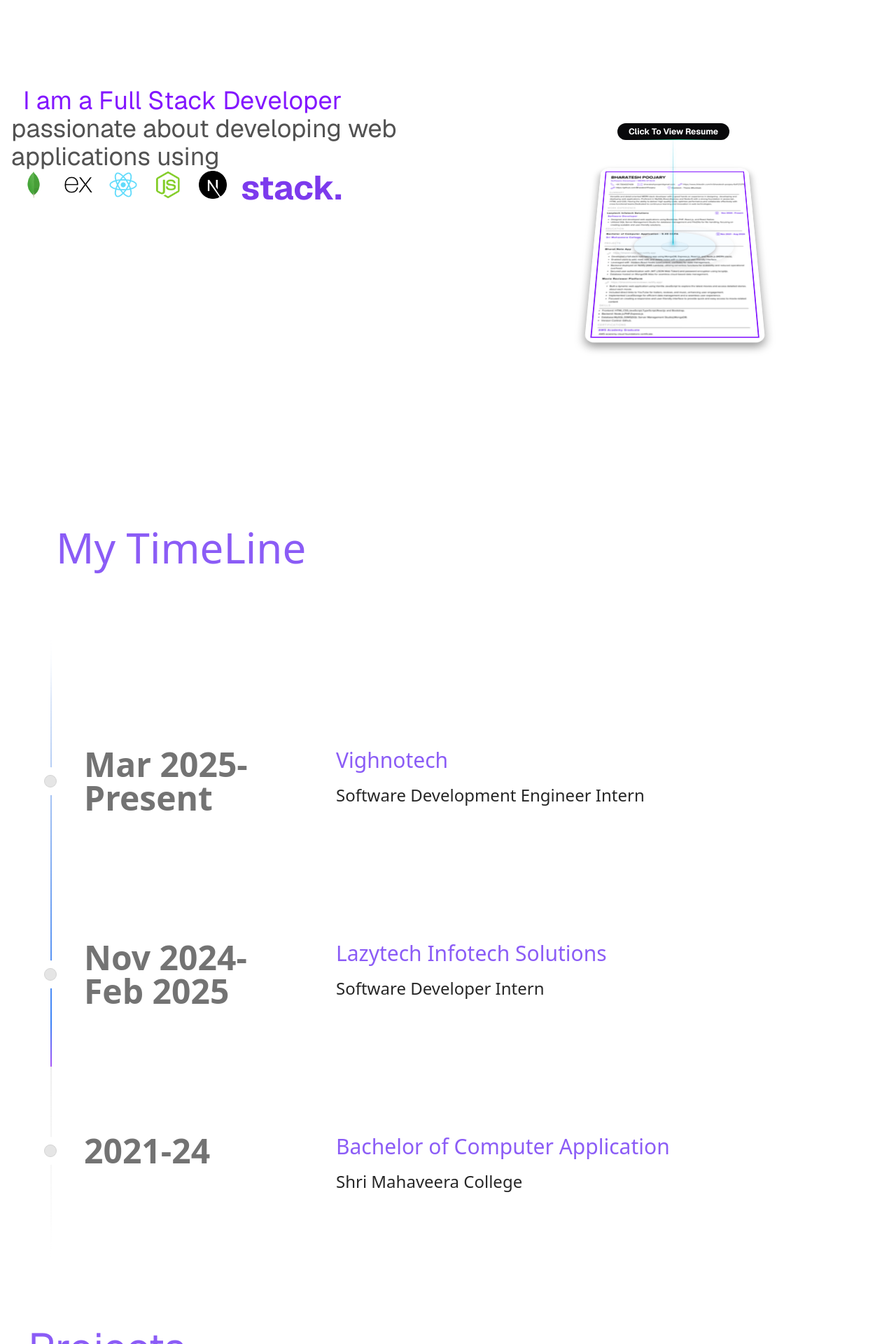
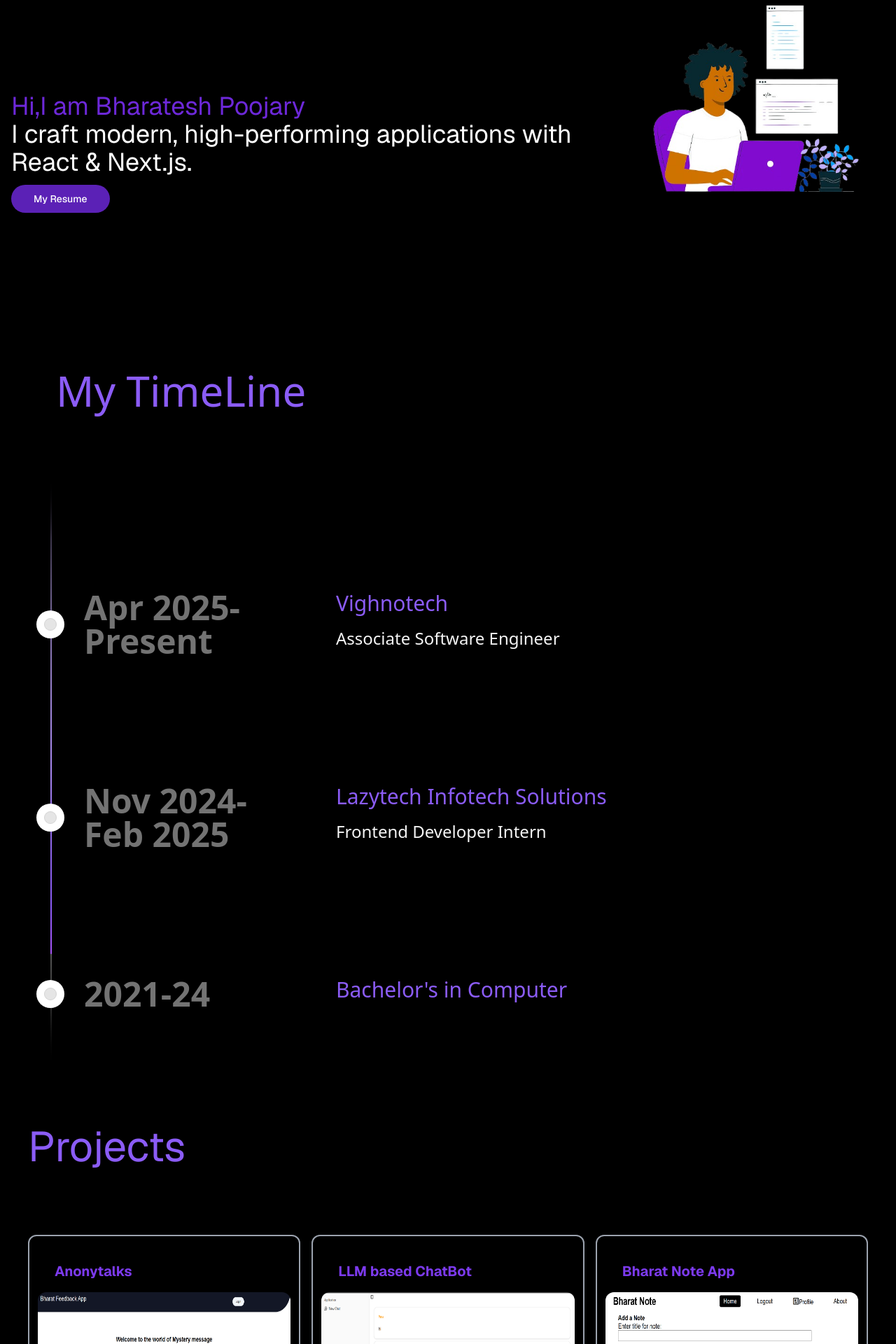
Before and after one commit to BharateshPoojary/portfolio, a Next.js app: page / in a window 1280 px wide. Shown: the part 820-2740 px from the top of the page at 70% size. Built offline with nearby package versions, Linux system fonts and the light colour scheme; no server answers.

Commit message:
contact and last footer remaining

```diff
--- a/src/components/layout/Contact.tsx
+++ b/src/components/layout/Contact.tsx
@@ -90,9 +90,8 @@ const Contact = () => {
 
   return (
     <section
-      className={`min-h-screen  ${
-        CurrentTheme === "dark" ? "bg-dark " : "bg-white"
-      }`}
+      className={`min-h-screen  ${CurrentTheme === "dark" ? "bg-dark " : "bg-white"
+        }`}
     >
       <div className="max-w-7xl mx-auto py-20 px-4 md:px-8 lg:px-10">
         {/* Header Section */}
@@ -102,7 +101,7 @@ const Contact = () => {
             Get In Touch
           </div>
 
-          <h2 className="text-4xl md:text-6xl lg:text-7xl font-bold mb-6 bg-gradient-to-r from-violet-600 via-purple-600 to-blue-600 bg-clip-text text-transparent">
+          <h2 className="text-4xl md:text-6xl lg:text-7xl font-bold mb-6 bg-gradient-to-r from-violet-600 via-purple-600 to-violet-600 bg-clip-text text-transparent">
             Contact
           </h2>
 
@@ -155,12 +154,12 @@ const Contact = () => {
         {/* Contact Form Section */}
         <div className="max-w-2xl  mx-auto">
           <BackgroundGradient className="rounded-[22px] ">
-            <Card className="shadow-2xl border-0 w-full">
+            <Card className="shadow-2xl border-0 w-full bg-black">
               <CardHeader className="text-center pb-8 ">
                 <div className="mx-auto w-12 h-12 bg-gradient-to-r from-violet-500 to-purple-600 rounded-full flex items-center justify-center mb-4">
                   <Mail className="w-6 h-6 text-white" />
                 </div>
-                <CardTitle className="text-2xl font-bold">
+                <CardTitle className="text-2xl font-bold text-white">
                   Send me a message
                 </CardTitle>
                 <p className="text-muted-foreground">
--- a/src/components/layout/Footer.tsx
+++ b/src/components/layout/Footer.tsx
@@ -7,14 +7,13 @@ const Footer = () => {
   return (
     <div>
       <footer
-        className={`${
-          CurrentTheme === "dark" ? "bg-dark " : "bg-white"
-        } rounded-lg  m-4`}
+        className={`${CurrentTheme === "dark" ? "bg-dark " : "bg-white"
+          } rounded-lg  m-4`}
       >
         <div className="w-full max-w-screen-xl mx-auto p-4 md:py-8">
           <hr className="my-6 border-violet-700 sm:mx-auto dark:border-gray-700 lg:my-8" />
 
-          <span className="block text-lg text-gray-500 text-center dark:text-gray-400">
+          <span className="block text-lg text-white text-center dark:text-gray-400">
             <span>
               © 2025 &nbsp;
               <Link
--- a/src/components/layout/GradientCards.tsx
+++ b/src/components/layout/GradientCards.tsx
@@ -1,18 +1,23 @@
 "use client";
-import React from "react";
+import React, { useState } from "react";
 import { BackgroundGradient } from "../ui/background-gradient";
 import Image from "next/image";
 import Link from "next/link";
 import { Github } from "lucide-react";
 import { AnimatedTooltip } from "../ui/animated-tooltip";
 import { useToggleThemeStore } from "@/store/sidebarStore";
+import { Card, CardContent, CardFooter, CardHeader } from "../ui/card";
+import { Span } from "next/dist/trace";
 const GradientCards = () => {
   const { CurrentTheme } = useToggleThemeStore();
+  const [expanded, setExpanded] = useState<{ [key: number]: boolean }>({})
   const expressImageSrc =
     CurrentTheme === "dark" ? "/Express-white.png" : "/Express.png";
   const nextjsImageSrc =
     CurrentTheme === "dark" ? "/nextjs-white.png" : "/Next.js.png";
-
+  const toggleExpanded = (id: number) => {
+    setExpanded(prev => ({ ...prev, [id]: !prev[id] }))
+  }
   interface TechStack {
     id: number;
     name: string;
@@ -65,24 +70,24 @@ const GradientCards = () => {
       demoLink: "https://pdf-summarizer.anonytalks.co.in",
       githubLink: "https://github.com/BharateshPoojary/llm-model",
     },
-    {
-      id: 3,
-      title: "My Portfolio",
-      src: "/bharat-portfolio.png",
-      alt: "my Portfolio",
-      description: `Built with Next.js, TypeScript, Tailwind CSS, and Aceternity UI, this portfolio is a showcase of my skills in full-stack development using the MERN stack. It features a sleek, responsive design with smooth UI interactions, highlighting my expertise in React, Node.js, Express, and MongoDB. I have also used Resend for sending the messages of users. `,
-      majorConcepts: "TypeScript, Next.js and libraries like Aceternity UI",
-      techStacks: [
-        { id: 1, name: "Next.js", image: nextjsImageSrc },
-        { id: 2, name: "Typescript", image: "/TypeScript.png" },
-        { id: 3, name: "Tailwind", image: "/TailwindCSS.png" },
-        { id: 4, name: "Aceternity", image: "/Aceternity.png" },
-        { id: 5, name: "zustand", image: "/zustand.png" },
-        { id: 6, name: "Resend", image: "/Resend.jpg" },
-      ],
-      demoLink: "https://bharatesh-portfolio.vercel.app/",
-      githubLink: "https://github.com/BharateshPoojary/portfolio",
-    },
+    // {
+    //   id: 3,
+    //   title: "My Portfolio",
+    //   src: "/bharat-portfolio.png",
+    //   alt: "my Portfolio",
+    //   description: `Built with Next.js, TypeScript, Tailwind CSS, and Aceternity UI, this portfolio is a showcase of my skills in full-stack development using the MERN stack. It features a sleek, responsive design with smooth UI interactions, highlighting my expertise in React, Node.js, Express, and MongoDB. I have also used Resend for sending the messages of users. `,
+    //   majorConcepts: "TypeScript, Next.js and libraries like Aceternity UI",
+    //   techStacks: [
+    //     { id: 1, name: "Next.js", image: nextjsImageSrc },
+    //     { id: 2, name: "Typescript", image: "/TypeScript.png" },
+    //     { id: 3, name: "Tailwind", image: "/TailwindCSS.png" },
+    //     { id: 4, name: "Aceternity", image: "/Aceternity.png" },
+    //     { id: 5, name: "zustand", image: "/zustand.png" },
+    //     { id: 6, name: "Resend", image: "/Resend.jpg" },
+    //   ],
+    //   demoLink: "https://bharatesh-portfolio.vercel.app/",
+    //   githubLink: "https://github.com/BharateshPoojary/portfolio",
+    // },
     {
       id: 4,
       title: "Bharat Note App",
@@ -133,62 +138,70 @@ const GradientCards = () => {
         </h2>
       </div>
       <div className="max-w-8xl mx-auto px-2 md:px-10 lg:px-15">
-        <div className="grid  [@media_(min-width:1534px)]:grid-cols-3  [@media_(min-width:1016px)]:grid-cols-2 grid-cols-1   gap-4 ">
+        <div className="grid  [@media_(min-width:1534px)]:grid-cols-3  [@media_(min-width:1016px)]:grid-cols-3 grid-cols-1   gap-4 ">
           {projects.map((eachproject) => (
-            <BackgroundGradient
+            // <BackgroundGradient key={eachproject.id} >
+            <Card
               key={eachproject.id}
-              className="rounded-[22px] h-full"
+              className={`${CurrentTheme === "dark" ? "bg-black" : "bg-white"
+                } flex  flex-col justify-between items-center p-3 dark:hover:shadow-2xl dark:hover:shadow-emerald-500/[0.1] dark:bg-black dark:border-white/[0.2] border-black/[0.1] w-full h-fit rounded-xl  border-2 border-gray-400`}
             >
-              <div
-                className={`${
-                  CurrentTheme === "dark" ? " bg-black " : " bg-white "
-                }   dark:hover:shadow-2xl dark:hover:shadow-emerald-500/[0.1] dark:bg-black dark:border-white/[0.2] border-black/[0.1] w-full h-full p-6 border rounded-xl `}
-              >
-                <div className="text-xl font-bold text-violet-600 dark:text-white">
-                  {eachproject.title}
-                </div>
 
+              <div>
+
+
+                <CardHeader className="p-6 pb-4">
+                  <div className="text-xl font-bold text-violet-600 dark:text-white">{eachproject.title}</div>
+                </CardHeader>
+
+                {/* <CardContent className="px-6 pb-4 space-y-4"> */}
                 <Image
-                  src={eachproject.src}
+                  src={eachproject.src || "/placeholder.svg"}
                   height="1000"
                   width="1000"
                   className="h-60 w-full object-fit rounded-xl group-hover/card:shadow-xl"
                   alt={eachproject.alt}
                 />
 
+                <div className={`${CurrentTheme === "dark" ? "text-neutral-300" : "text-neutral-800"} text-sm `}>
+                  {expanded[eachproject.id]
+                    ? eachproject.description
+                    : `${eachproject.description.slice(0, 100)}...`}
+                  <span onClick={() => toggleExpanded(eachproject.id)} className="cursor-pointer  text-violet-800">
+                    show {expanded[eachproject.id] ? "less" : "more"}
+                  </span>
+                </div>
+
+              </div>
+              <div>
+
+
                 <div
-                  className={`${
-                    CurrentTheme === "dark"
-                      ? "text-neutral-300"
-                      : "text-neutral-800"
-                  } text-sm max-w-sm mt-2 `}
-                >
-                  {eachproject.description}
-                </div>
-                <div
-                  className={` ${
-                    CurrentTheme === "dark"
-                      ? "text-neutral-300"
-                      : "text-neutral-800"
-                  } flex  flex-row justify-between items-center w-full text-sm`}
+                  className={`${CurrentTheme === "dark" ? "text-neutral-300" : "text-neutral-800"
+                    } flex flex-row justify-between items-center w-full text-sm`}
                 >
                   <div className="flex-1">
-                    <span className="text-violet-400 text-xl ">Highlights</span>
+                    <span className="text-violet-400 text-xl">Tools and Tech Stack</span>
                     <br />
-                    {eachproject.majorConcepts}
-                  </div>
-                  <div className="flex-1">
-                    <div className="flex flex-row items-center justify-center text-wrap ">
+                    <div className="flex flex-row items-center justify-center text-wrap">
                       <AnimatedTooltip items={eachproject.techStacks} />
                     </div>
                   </div>
+                  {/* <div className="flex-1">
+                      <div className="flex flex-row items-center justify-center text-wrap">
+                        <AnimatedTooltip items={eachproject.techStacks} />
+                      </div>
+                    </div> */}
                 </div>
-                <div className="flex justify-between items-center mt-10">
+                {/* </CardContent> */}
+
+                <CardFooter className="flex justify-between items-center w-full m-3">
+
                   {eachproject.demoLink && (
                     <Link
                       href={eachproject.demoLink}
                       target="__blank"
-                      className=" md:px-6 md:py-4  rounded-xl text-sm font-bold  text-white bg-violet-600 px-4 py-4 mx-auto"
+                      className="md:px-6 md:py-4 rounded-xl text-sm font-bold text-white bg-violet-600 px-4 py-4 mx-auto"
                     >
                       View Live App
                     </Link>
@@ -196,17 +209,19 @@ const GradientCards = () => {
                   <Link
                     href={eachproject.githubLink}
                     target="__blank"
-                    className=" flex justify-evenly items-center px-4 py-3 md:px-6 md:py-4  rounded-xl bg-black border text-white text-xs font-bold p-2 mx-auto"
+                    className="flex justify-evenly items-center px-4 py-3 md:px-6 md:py-4 rounded-xl bg-black border text-white text-xs font-bold p-2 mx-auto"
                   >
                     View Code On <Github />
                   </Link>
-                </div>
+
+                </CardFooter>
               </div>
-            </BackgroundGradient>
+            </Card>
+            // </BackgroundGradient>
           ))}
         </div>
       </div>
-    </div>
+    </div >
   );
 };
 
--- a/src/components/layout/MainLayout.tsx
+++ b/src/components/layout/MainLayout.tsx
@@ -3,7 +3,7 @@ import React, { useEffect, useRef } from "react";
 import { FlipWords } from "@/components/ui/flip-words";
 import Navbar from "./Navbar";
 import { PinContainer } from "../ui/3d-pin";
-import { useInViewStore } from "@/store/sidebarStore";
+import { useInViewStore, useToggleThemeStore } from "@/store/sidebarStore";
 import TimeLine from "./TimeLine";
 import { useInView } from "react-intersection-observer";
 import GradientCards from "./GradientCards";
@@ -12,6 +12,7 @@ import BlurText from "../ui/BlurText";
 import Contact from "./Contact";
 import Footer from "./Footer";
 import Image from "next/image";
+import { Button } from "../ui/button";
 export default function MainLayout() {
   const AboutRef = useRef(null);
   const TimeLineRef = useRef(null);
@@ -19,6 +20,7 @@ export default function MainLayout() {
   const ContactRef = useRef(null);
   const Resume: string = "/blurred-resume.png";
   const words = ["Hi,I am Bharatesh Poojary", " I am a Full Stack Developer"];
+  const { CurrentTheme } = useToggleThemeStore();
   const { setIsInView } = useInViewStore();
   const { ref: pinRef, inView } = useInView({
     threshold: 0.5,
@@ -38,14 +40,14 @@ export default function MainLayout() {
       <div className="md:flex md:h-screen items-center justify-center">
         <div className="h-screen flex items-center justify-center">
           <BlurText
-            text="Welcome to portfolio"
+            text="Frontend Engineer Turning Designs into High-Performance Applications"
             delay={150}
             animateBy="words"
             direction="top"
-            className="lg:text-8xl md:text-7xl text-6xl   "
+            className=" mx-36 lg:text-7xl md:text-6xl text-5xl"
           />
         </div>
-        <div className="h-fit flex items-center justify-center">
+        {/* <div className="h-fit flex items-center justify-center">
           <Image
             src="/Bharat.png"
             alt="Bharatesh Photo"
@@ -53,28 +55,33 @@ export default function MainLayout() {
             width="1000"
             className=" h-fit w-fit"
           />
-        </div>
+        </div> */}
       </div>
       <div
         ref={AboutRef}
         className="max-w-7xl mx-auto flex md:flex-row flex-col max-[523px]:mt-[12vw] max-[345px]:mt-[26vw] max-[302px]:mt-[30vw]"
       >
         <div className="h-[28rem] flex flex-col justify-center items-center px-4 w-full">
-          <div className="text-4xl  font-normal text-neutral-600 dark:text-neutral-400">
-            <FlipWords words={words} />
+          <div className={`text-4xl  font-normal ${CurrentTheme === "dark" ? "text-white" : "text-black"}`}>
+            {/* <FlipWords words={words} /> */}
+            <span className="text-violet-700"> Hi,I am Bharatesh Poojary
+            </span>
             <div>
-              passionate about developing web applications using
+              I craft modern, high-performing applications with React & Next.js.
               <div className="flex sm:flex-row flex-col justify-start items-start space-x-2">
-                <div className="flex">
+                {/* <div className="flex">
                   <AnimatedTooltipPreview />
-                </div>
-                <div className="text-violet-600 font-bold text-5xl">stack.</div>
+                </div> */}
+                {/* <div className="text-violet-600 font-bold text-5xl">stack.</div> */}
+                <Button className="px-8 py-5 my-3 bg-violet-800 hover:bg-violet-900 text-white rounded-full"
+                  onClick={() => window.open("https://drive.google.com/file/d/18xseCsAoy52rMo3k65GylWRJEViQ3MLX/view?usp=drivesdk")}
+                >My Resume</Button>
               </div>
             </div>
           </div>
         </div>
-        <div className="md:hidden flex flex-col justify-center items-center  w-full min-w-full"></div>
-        <div
+        {/* <div className="md:hidden flex flex-col justify-center items-center  w-full min-w-full"></div> */}
+        {/* <div
           className=" h-[30rem] md:h-[42rem] w-full flex  justify-center items-center px-2"
           ref={pinRef}
         >
@@ -95,6 +102,15 @@ export default function MainLayout() {
               />
             </div>
           </PinContainer>
+        </div> */}
+        <div className="h-fit flex items-center justify-center">
+          <Image
+            src="/purple_image-removebg-preview.png"
+            alt="About Image Photo"
+            height="1000"
+            width="1000"
+            className=" h-fit w-fit"
+          />
         </div>
       </div>
       <div ref={TimeLineRef}>
--- a/src/components/layout/TimeLine.tsx
+++ b/src/components/layout/TimeLine.tsx
@@ -5,18 +5,17 @@ const TimeLine = () => {
   const { CurrentTheme } = useToggleThemeStore();
   const data = [
     {
-      title: "Mar 2025-Present",
+      title: "Apr 2025-Present",
       content: (
         <div>
           <p className="text-violet-500 dark:text-neutral-200 text-3xl font-normal mb-4">
             Vighnotech
           </p>
           <p
-            className={`${
-              CurrentTheme === "dark" ? "text-neutral-100" : "text-neutral-800"
-            } text-2xl font-normal mb-8`}
+            className={`${CurrentTheme === "dark" ? "text-neutral-100" : "text-neutral-800"
+              } text-2xl font-normal mb-8`}
           >
-            Software Development Engineer Intern
+            Associate Software Engineer
           </p>
         </div>
       ),
@@ -29,11 +28,10 @@ const TimeLine = () => {
             Lazytech Infotech Solutions
           </p>
           <p
-            className={`${
-              CurrentTheme === "dark" ? "text-neutral-100" : "text-neutral-800"
-            } text-2xl font-normal mb-8`}
+            className={`${CurrentTheme === "dark" ? "text-neutral-100" : "text-neutral-800"
+              } text-2xl font-normal mb-8`}
           >
-            Software Developer Intern
+            Frontend Developer Intern
           </p>
         </div>
       ),
@@ -43,15 +41,14 @@ const TimeLine = () => {
       content: (
         <div>
           <p className="text-violet-500 dark:text-neutral-200 text-3xl font-normal mb-4">
-            Bachelor of Computer Application
+            Bachelor's in Computer
           </p>
-          <p
-            className={`${
-              CurrentTheme === "dark" ? "text-neutral-100" : "text-neutral-800"
-            } text-2xl font-normal mb-8`}
+          {/* <p
+            className={`${CurrentTheme === "dark" ? "text-neutral-100" : "text-neutral-800"
+              } text-2xl font-normal mb-8`}
           >
             Shri Mahaveera College
-          </p>
+          </p> */}
         </div>
       ),
     },
--- a/src/components/ui/timeline.tsx
+++ b/src/components/ui/timeline.tsx
@@ -31,9 +31,8 @@ export const Timeline = ({ data }: { data: TimelineEntry[] }) => {
 
   return (
     <div
-      className={`w-full  font-sans md:px-10 ${
-        CurrentTheme === "dark" ? "bg-black text-white" : "bg-white text-black"
-      }`}
+      className={`w-full  font-sans md:px-10 ${CurrentTheme === "dark" ? "bg-black text-white" : "bg-white text-black"
+        }`}
       ref={containerRef}
     >
       <div className="max-w-7xl mx-auto py-20 px-4 md:px-8 lg:px-10">
@@ -76,7 +75,7 @@ export const Timeline = ({ data }: { data: TimelineEntry[] }) => {
               height: heightTransform,
               opacity: opacityTransform,
             }}
-            className="absolute inset-x-0 top-0  w-[2px] bg-gradient-to-t from-purple-500 via-blue-500 to-transparent from-[0%] via-[10%] rounded-full"
+            className="absolute inset-x-0 top-0  w-[2px] bg-gradient-to-t from-purple-500 via-violet-500 to-transparent from-[0%] via-[10%] rounded-full"
           />
         </div>
       </div>
--- a/src/store/sidebarStore.ts
+++ b/src/store/sidebarStore.ts
@@ -13,7 +13,7 @@ interface ThemeState {
   setTheme: () => void;
 }
 export const useToggleThemeStore = create<ThemeState>((set) => ({
-  CurrentTheme: "light",
+  CurrentTheme: "dark",
   setTheme: () =>
     set((state) => ({
       CurrentTheme: state.CurrentTheme === "dark" ? "light" : "dark",
```
Also changed, not shown: public/purple_image-removebg-preview.png (added).
